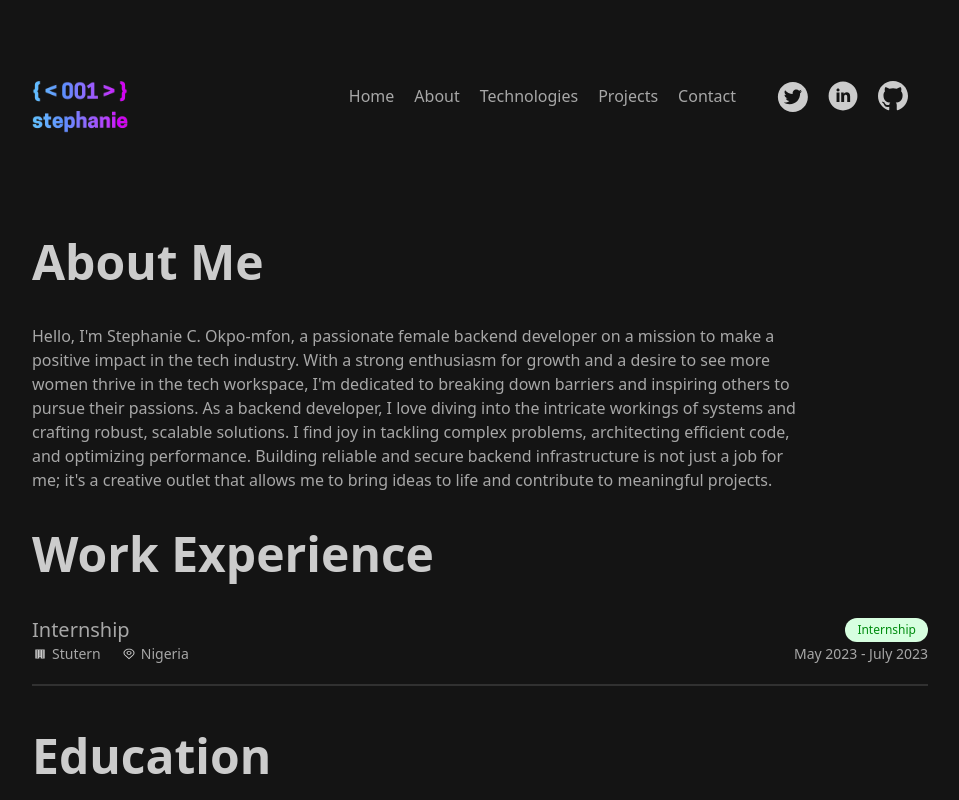
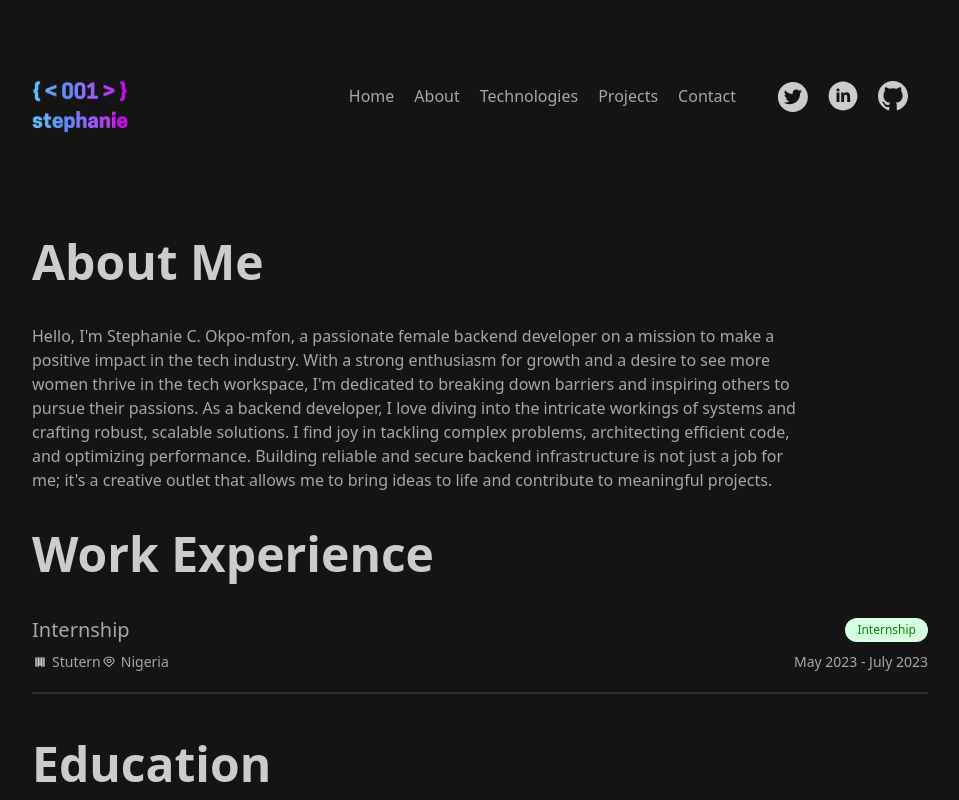
Before and after one commit to StephanieMfon/stephanie-okpomfon-portfolio, a React (Create React App) app: page /about in a window 1280 px wide. Shown: the top 800 px of the page, without its empty margins (160-1119 px from the left). Built offline with nearby package versions, Linux system fonts and the light colour scheme.

Commit message:
testing changes again

```diff
--- a/src/Components/Work.js
+++ b/src/Components/Work.js
@@ -9,9 +9,9 @@
           {type}
         </div>
       </div>
-      <div className="flex justify-between items-center">
+      <div className="flex justify-between items-center pt-2">
         <div className="flex flex-col md:flex-row">
-          <div className="flex items-center pr-5">
+          <div className="flex items-center">
             <svg
               className="dark:fill-light-heading fill-dark-heading min-w-fit"
               width="16"
```
